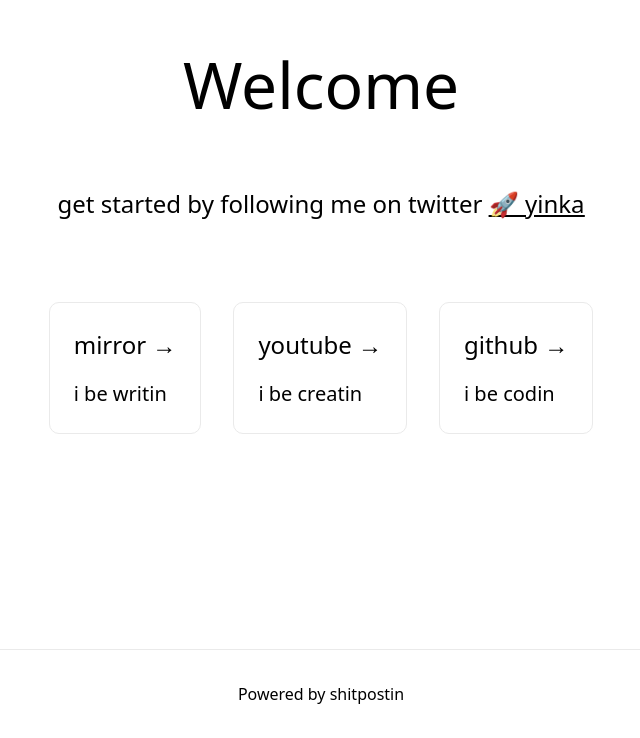
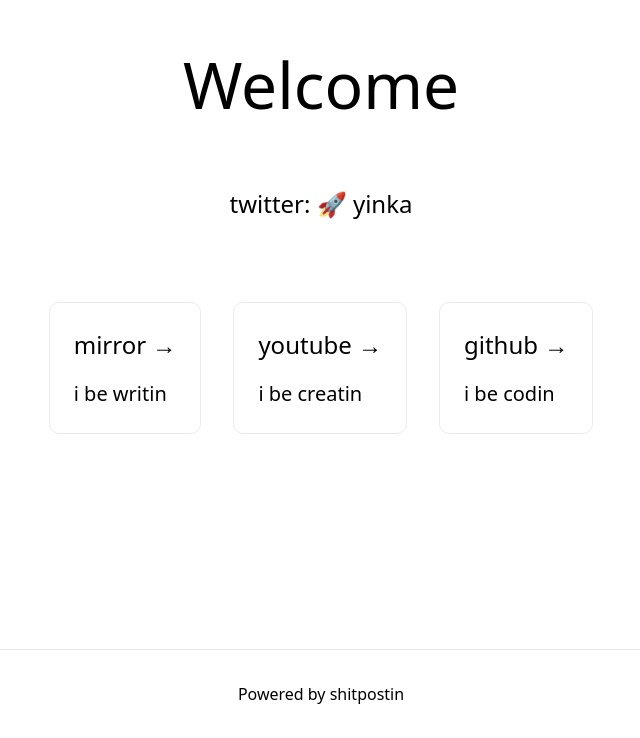
Before and after one commit to geniusyinka/yinka.lol, a Next.js app: page / in a window 1280 px wide. Shown: the part 151-889 px from the top of the page, without its empty margins (319-959 px from the left). Built offline with nearby package versions, Linux system fonts and the light colour scheme.

Commit message:
home page

```diff
--- a/pages/index.tsx
+++ b/pages/index.tsx
@@ -18,7 +18,7 @@
         </h1>
 
         <p className={styles.description}>
-          get started by following me on twitter  <u><a href="http://twitter.com/geniusyinka" target="_blank" rel="noopener noreferrer">🚀 yinka</a></u>
+          twitter:  <a href="http://twitter.com/geniusyinka" target="_blank" rel="noopener noreferrer">🚀 yinka</a>
         </p>
 
         <div className="flex justify-center items-center">
```
